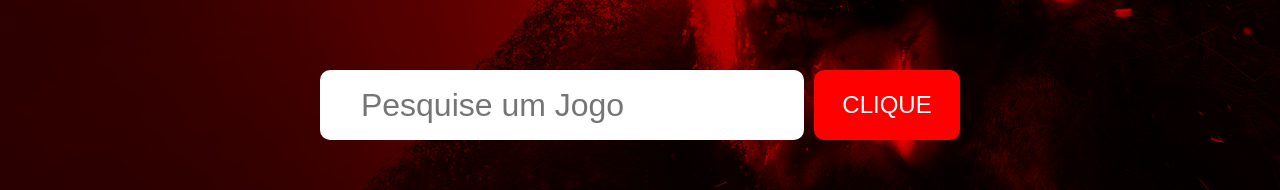
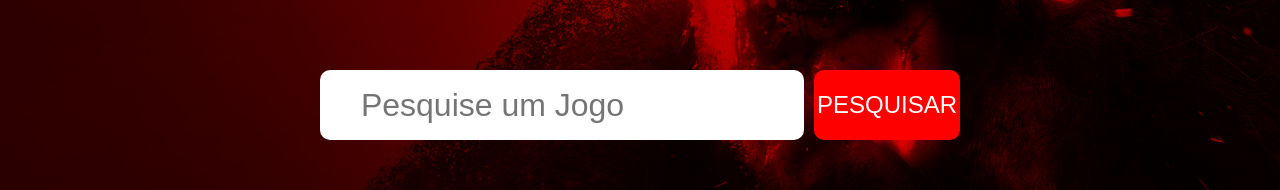
Before and after one commit to Danilomunhe/APIGames, a plain HTML site: page index.html in a window 1280 px wide. Shown: the part 295-485 px from the top of the page. Drawn offline with Linux system fonts and the light colour scheme.

Commit message:
API finalizada

```diff
--- a/index.html
+++ b/index.html
@@ -16,7 +16,7 @@
         <div class="container-pesquisa">
         <div class="barraDePesquisa">
             <input type="search" placeholder=" Pesquise um Jogo" id="jogo">
-            <div class="clique"> <a href="#colecaoJogo"><button id="pesquisar"> Clique</button></a></div>
+            <div class="clique"> <a href="#colecaoJogo"><button id="pesquisar"> Pesquisar</button></a></div>
         </div>
     </div>
 </section>
```
